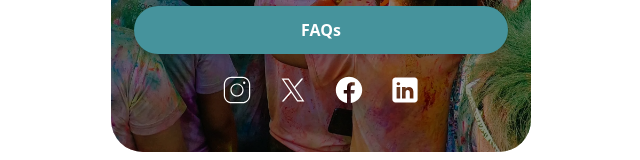
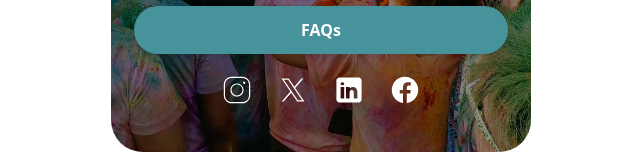
Before and after one commit to jellyjdo-anc/code-challenge, a Vue app: page / in a window 1280 px wide. Shown: the part 680-840 px from the top of the page, without its empty margins (319-959 px from the left). Built offline with nearby package versions, Linux system fonts and the light colour scheme.

Commit message:
Change Social Icons

```diff
--- a/src/components/SocialIcons.vue
+++ b/src/components/SocialIcons.vue
@@ -19,8 +19,8 @@
 const icons = [
   { name: 'Instagram', src: '/icons/instagram.svg', href: 'https://instagram.com' },
   { name: 'X',         src: '/icons/x.svg',  href: 'https://x.com' },
-  { name: 'Facebook',  src: '/icons/facebook.svg', href: 'https://facebook.com' },
-  { name: 'LinkedIn',  src: '/icons/linkedin.svg', href: 'https://linkedin.com' }
+  { name: 'LinkedIn',  src: '/icons/linkedin.svg', href: 'https://linkedin.com' },
+    { name: 'Facebook',  src: '/icons/facebook.svg', href: 'https://facebook.com' },
 ]
 </script>
 
```
